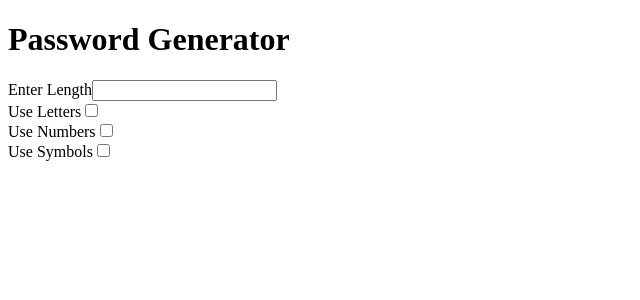
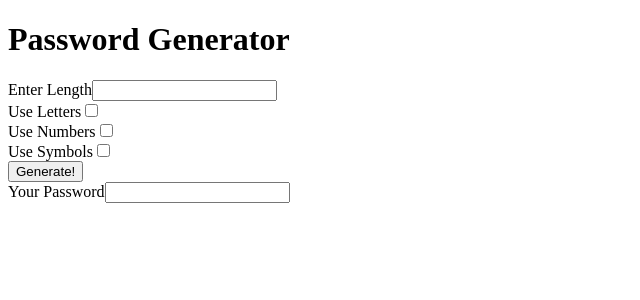
Before and after one commit to BeataJ/pw-angular, an Angular app: page / in a window 1280 px wide. Shown: the top 300 px of the page, without its empty margins (0-640 px from the left). Built offline with nearby package versions, Linux system fonts and the light colour scheme.

Commit message:
add generate button password input

```diff
--- a/src/app/app.component.html
+++ b/src/app/app.component.html
@@ -19,3 +19,12 @@
   <label>Use Symbols</label>
   <input type="checkbox" />
 </div>
+
+<div>
+  <button>Generate!</button>
+</div>
+
+<div>
+  <label>Your Password</label>
+  <input />
+</div>
```
